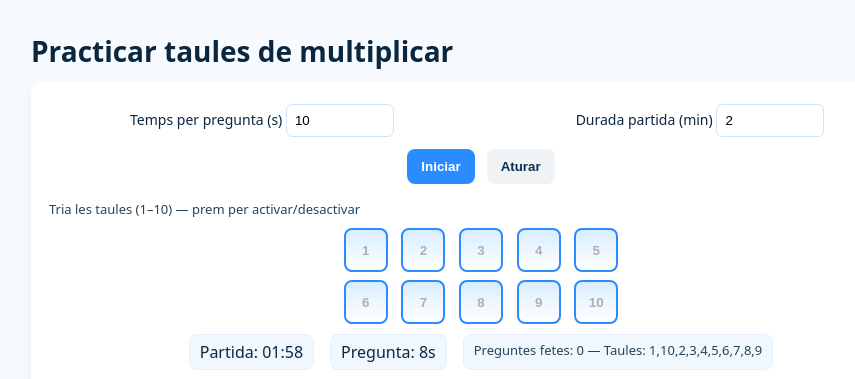
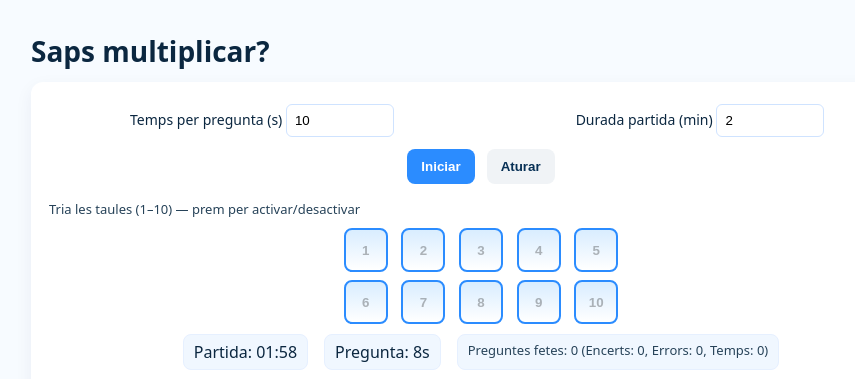
Before and after one commit to francescguiuturmo/mates-mates, a plain HTML site: page index.html in a window 1280 px wide. Both pictures are taken after a click on the button "Iniciar". Shown: the top 379 px of the page, without its empty margins (159-1014 px from the left). Drawn offline with Linux system fonts and the light colour scheme.

Commit message:
Actualitzar textos

```diff
--- a/index.html
+++ b/index.html
@@ -47,7 +47,7 @@
 </head>
 <body>
   <div class="wrap">
-    <h1 class="big">Practicar taules de multiplicar</h1>
+    <h1 class="big">Saps multiplicar?</h1>
 
     <div class="board">
       <header>
@@ -197,7 +197,7 @@
       questionTimerContainer.classList.remove('danger');
     }
 
-    progressInfo.textContent = `Preguntes fetes: ${totalAsked}  — Taules: ${[...selectedTables].sort().join(',')}`;
+    progressInfo.textContent = `Preguntes fetes: ${totalAsked} (Encerts: ${attempts.filter(a=>a.ok).length}, Errors: ${attempts.filter(a=>!a.ok && !a.timeout).length}, Temps: ${attempts.filter(a=>a.timeout).length})`;
   }
 
   function pickQuestion(){
```
